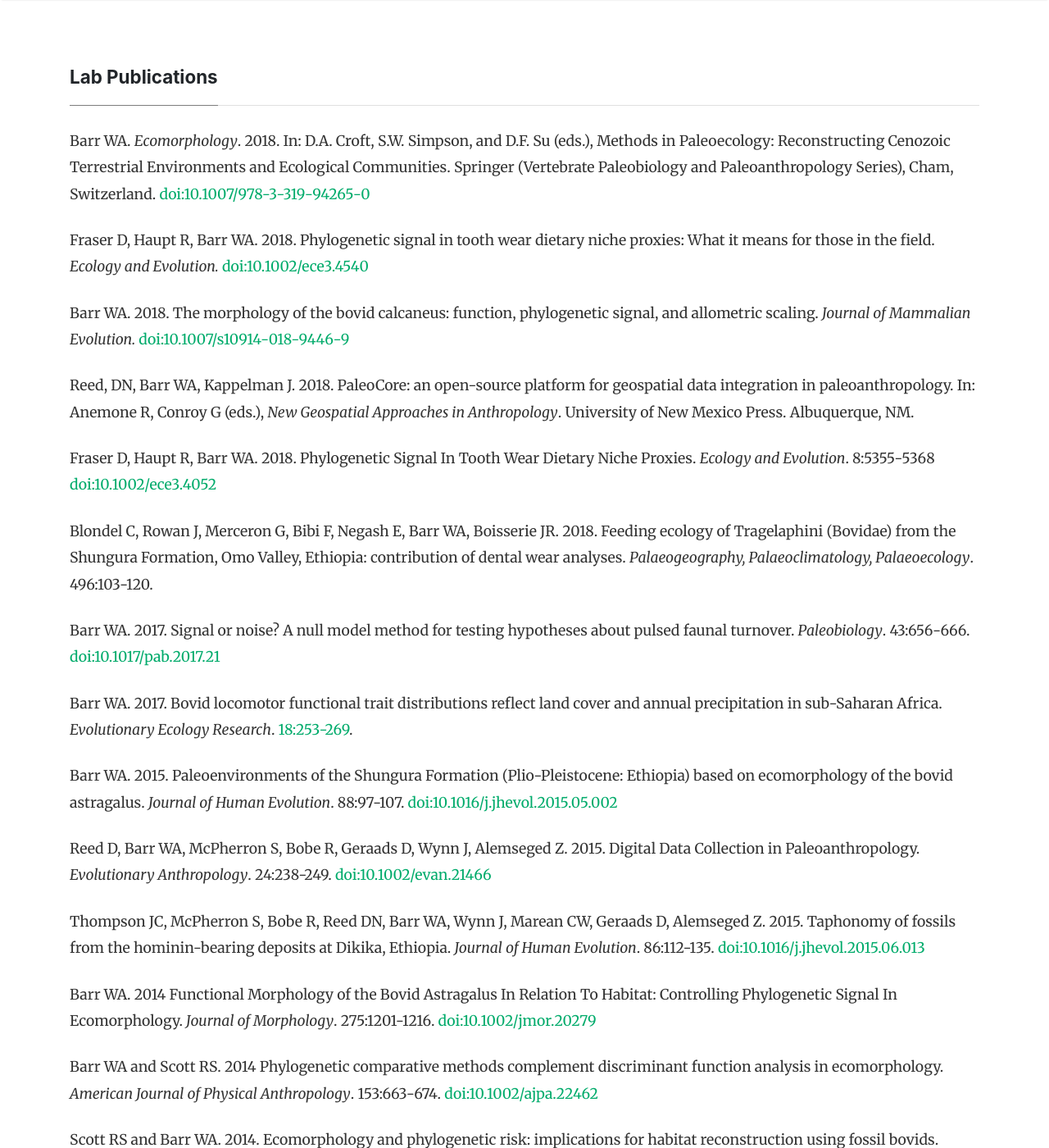
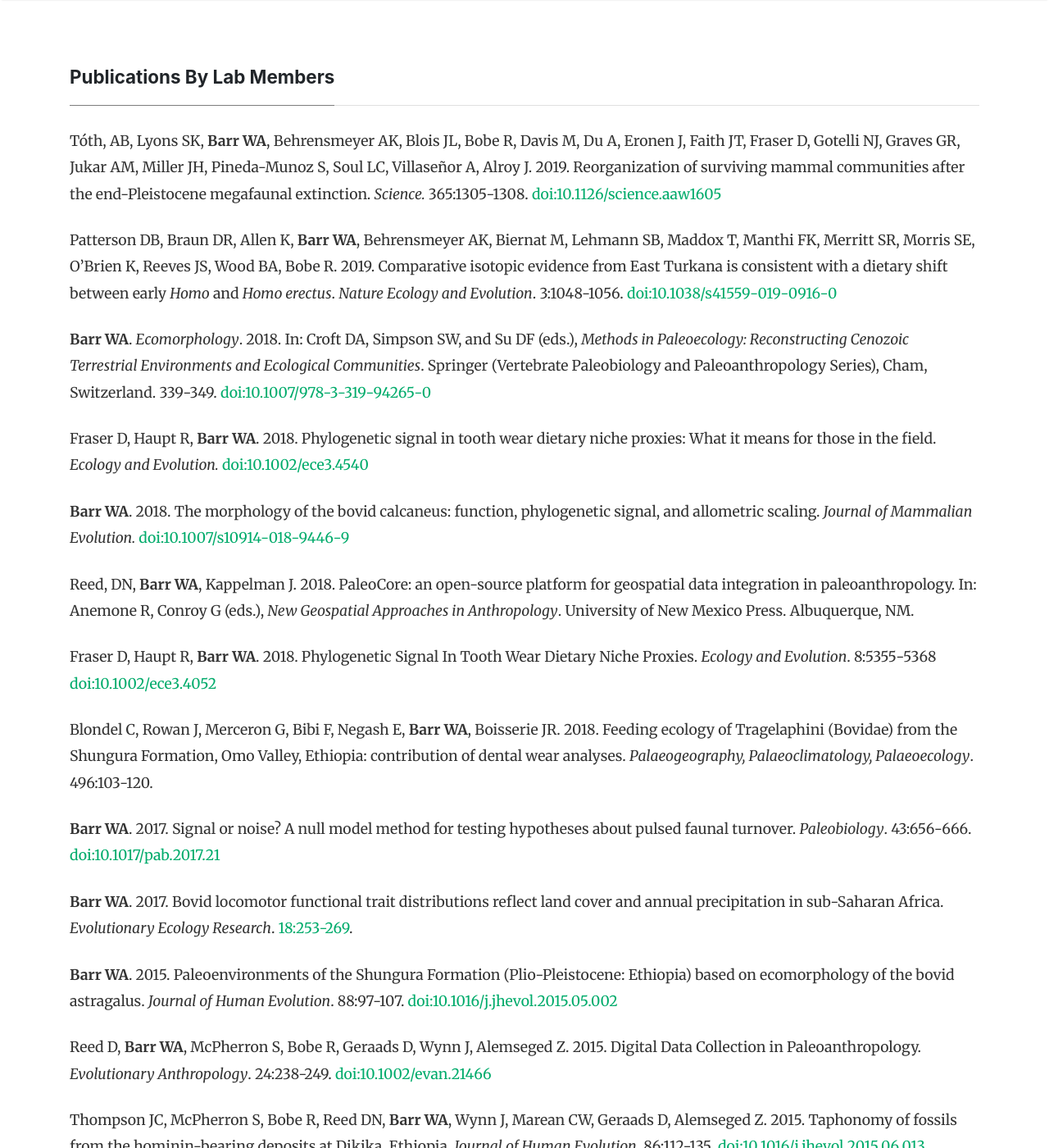
Before and after one commit to wabarr/PAPER, a Jekyll site: the page built from publications.md, in a window 1280 px wide and 1400 px high. Shown: the whole window at 82% size. Built offline with Jekyll 4.4.1, drawn with Linux system fonts in a browser that asks for light colours; nearby versions of some CDN libraries; comment, search, counter and statistics services are not loaded; some of the changed text lies outside the part shown.

Commit message:
automatically make pubs from my CV

```diff
--- a/publications.md
+++ b/publications.md
@@ -1,82 +1,41 @@
----
-title: Lab Publications
-layout: page
 ---
 
+title: Publications By Lab Members
 
-Barr WA. *Ecomorphology*. 2018. In: D.A. Croft, S.W. Simpson,
-and D.F. Su (eds.), Methods in Paleoecology: Reconstructing Cenozoic
-Terrestrial Environments and Ecological Communities. Springer
-(Vertebrate Paleobiology and Paleoanthropology Series), Cham,
-Switzerland.
-[doi:10.1007/978-3-319-94265-0](https://doi.org/10.1007/978-3-319-94265-0)
+layout: page
 
-Fraser D, Haupt R, Barr WA. 2018. Phylogenetic signal in tooth
-wear dietary niche proxies: What it means for those in the field.
-*Ecology and Evolution.*
-[doi:10.1002/ece3.4540](https://dx.doi.org/10.1002/ece3.4540)
+---
 
-Barr WA. 2018. The morphology of the bovid calcaneus: function,
-phylogenetic signal, and allometric scaling. *Journal of Mammalian
-Evolution.*
-[doi:10.1007/s10914-018-9446-9](https://dx.doi.org/10.1007/s10914-018-9446-9)
+Tóth, AB, Lyons SK, **Barr WA**, Behrensmeyer AK, Blois JL, Bobe R, Davis M, Du A, Eronen J, Faith JT, Fraser D, Gotelli NJ, Graves GR, Jukar AM, Miller JH, Pineda-Munoz S, Soul LC, Villaseñor A, Alroy J. 2019. Reorganization of surviving mammal communities after the end-Pleistocene megafaunal extinction. *Science.* 365:1305-1308. [doi:10.1126/science.aaw1605](https://dx.doi.org/10.1126/science.aaw1605 )
 
-Reed, DN, Barr WA, Kappelman J. 2018. PaleoCore: an open-source
-platform for geospatial data integration in paleoanthropology. In:
-Anemone R, Conroy G (eds.), *New Geospatial Approaches in Anthropology*.
-University of New Mexico Press. Albuquerque, NM.
+Patterson DB, Braun DR, Allen K, **Barr WA**, Behrensmeyer AK, Biernat M, Lehmann SB, Maddox T, Manthi FK, Merritt SR, Morris SE, O'Brien K, Reeves JS, Wood BA, Bobe R. 2019. Comparative isotopic evidence from East Turkana is consistent with a dietary shift between early *Homo* and *Homo erectus*. *Nature Ecology and Evolution*. 3:1048-1056. [doi:10.1038/s41559-019-0916-0](https:://dx.doi.org/10.1038/s41559-019-0916-0)
 
-Fraser D, Haupt R, Barr WA. 2018. Phylogenetic Signal In Tooth
-Wear Dietary Niche Proxies. *Ecology and Evolution*. 8:5355-5368
-[doi:10.1002/ece3.4052](https://doi.org/10.1002/ece3.4052)
+**Barr WA**. *Ecomorphology*. 2018. In: Croft DA, Simpson SW, and Su DF (eds.), *Methods in Paleoecology: Reconstructing Cenozoic Terrestrial Environments and Ecological Communities*. Springer (Vertebrate Paleobiology and Paleoanthropology Series), Cham, Switzerland. 339-349. [doi:10.1007/978-3-319-94265-0](https://doi.org/10.1007/978-3-319-94265-0)
 
-Blondel C, Rowan J, Merceron G, Bibi F, Negash E, Barr WA,
-Boisserie JR. 2018. Feeding ecology of Tragelaphini (Bovidae) from the
-Shungura Formation, Omo Valley, Ethiopia: contribution of dental wear
-analyses. *Palaeogeography, Palaeoclimatology, Palaeoecology*.
-496:103-120.
+Fraser D, Haupt R, **Barr WA**. 2018. Phylogenetic signal in tooth wear dietary niche proxies: What it means for those in the field. *Ecology and Evolution.* [doi:10.1002/ece3.4540](https://dx.doi.org/10.1002/ece3.4540)
 
-Barr WA. 2017. Signal or noise? A null model method for testing
-hypotheses about pulsed faunal turnover. *Paleobiology*. 43:656-666.
-[doi:10.1017/pab.2017.21](https://doi.org/10.1017/pab.2017.21)
+**Barr WA**. 2018. The morphology of the bovid calcaneus: function, phylogenetic signal, and allometric scaling. *Journal of Mammalian Evolution.* [doi:10.1007/s10914-018-9446-9](https://dx.doi.org/10.1007/s10914-018-9446-9)
 
-Barr WA. 2017. Bovid locomotor functional trait distributions
-reflect land cover and annual precipitation in sub-Saharan Africa.
-*Evolutionary Ecology Research*.
-[18:253-269](http://www.evolutionary-ecology.com/issues/v18/n03/ddar3051.pdf).
+Reed, DN, **Barr WA**, Kappelman J. 2018. PaleoCore: an open-source platform for geospatial data integration in paleoanthropology. In: Anemone R, Conroy G (eds.), *New Geospatial Approaches in Anthropology*. University of New Mexico Press. Albuquerque, NM.
 
-Barr WA. 2015. Paleoenvironments of the Shungura Formation
-(Plio-Pleistocene: Ethiopia) based on ecomorphology of the bovid
-astragalus. *Journal of Human Evolution*. 88:97-107.
-[doi:10.1016/j.jhevol.2015.05.002](http://dx.doi.org/10.1016/j.jhevol.2015.05.002)
+Fraser D, Haupt R, **Barr WA**. 2018. Phylogenetic Signal In Tooth Wear Dietary Niche Proxies. *Ecology and Evolution*. 8:5355-5368 [doi:10.1002/ece3.4052](https://doi.org/10.1002/ece3.4052)
 
-Reed D, Barr WA, McPherron S, Bobe R, Geraads D, Wynn J,
-Alemseged Z. 2015. Digital Data Collection in Paleoanthropology.
-*Evolutionary Anthropology*. 24:238-249.
-[doi:10.1002/evan.21466](http://dx.doi.org/10.1002/evan.21466)
+Blondel C, Rowan J, Merceron G, Bibi F, Negash E, **Barr WA**, Boisserie JR. 2018. Feeding ecology of Tragelaphini (Bovidae) from the Shungura Formation, Omo Valley, Ethiopia: contribution of dental wear analyses. *Palaeogeography, Palaeoclimatology, Palaeoecology*. 496:103-120.
 
-Thompson JC, McPherron S, Bobe R, Reed DN, Barr WA, Wynn J,
-Marean CW, Geraads D, Alemseged Z. 2015. Taphonomy of fossils from the
-hominin-bearing deposits at Dikika, Ethiopia. *Journal of Human
-Evolution*. 86:112-135.
-[doi:10.1016/j.jhevol.2015.06.013](http://dx.doi.org/10.1016/j.jhevol.2015.06.013)
+**Barr WA**. 2017. Signal or noise? A null model method for testing hypotheses about pulsed faunal turnover. *Paleobiology*. 43:656-666. [doi:10.1017/pab.2017.21](https://doi.org/10.1017/pab.2017.21)
 
-Barr WA. 2014 Functional Morphology of the Bovid Astragalus In
-Relation To Habitat: Controlling Phylogenetic Signal In Ecomorphology.
-*Journal of Morphology*. 275:1201-1216.
-[doi:10.1002/jmor.20279](http://dx.doi.org/10.1002/jmor.20279)
+**Barr WA**. 2017. Bovid locomotor functional trait distributions reflect land cover and annual precipitation in sub-Saharan Africa. *Evolutionary Ecology Research*. [18:253-269](http://www.evolutionary-ecology.com/issues/v18/n03/ddar3051.pdf).
 
-Barr WA and Scott RS. 2014 Phylogenetic comparative methods
-complement discriminant function analysis in ecomorphology. *American
-Journal of Physical Anthropology*. 153:663-674.
-[doi:10.1002/ajpa.22462](http://dx.doi.org/10.1002/ajpa.22462)
+**Barr WA**. 2015. Paleoenvironments of the Shungura Formation (Plio-Pleistocene: Ethiopia) based on ecomorphology of the bovid astragalus. *Journal of Human Evolution*. 88:97-107. [doi:10.1016/j.jhevol.2015.05.002](http://dx.doi.org/10.1016/j.jhevol.2015.05.002)
 
-Scott RS and Barr WA. 2014. Ecomorphology and phylogenetic risk:
-implications for habitat reconstruction using fossil bovids. *Journal of
-Human Evolution*. 73:47-57.
-[doi:10.1016/j.jhevol.2014.02.023](http://dx.doi.org/10.1016/j.jhevol.2014.02.023)
+Reed D, **Barr WA**, McPherron S, Bobe R, Geraads D, Wynn J, Alemseged Z. 2015. Digital Data Collection in Paleoanthropology. *Evolutionary Anthropology*. 24:238-249. [doi:10.1002/evan.21466](http://dx.doi.org/10.1002/evan.21466)
 
-Reed DN, and Barr WA. 2010. A preliminary account of the rodents
-from Pleistocene levels at Grotte des Contrebandiers (Smuggler’s Cave),
-Morocco. *Historical Biology*. 22:286-294.
-[doi:10.1080/08912960903562192](http://dx.doi.org/10.1080/08912960903562192)
+Thompson JC, McPherron S, Bobe R, Reed DN, **Barr WA**, Wynn J, Marean CW, Geraads D, Alemseged Z. 2015. Taphonomy of fossils from the hominin-bearing deposits at Dikika, Ethiopia. *Journal of Human Evolution*. 86:112-135. [doi:10.1016/j.jhevol.2015.06.013](http://dx.doi.org/10.1016/j.jhevol.2015.06.013)
+
+**Barr WA**. 2014 Functional Morphology of the Bovid Astragalus In Relation To Habitat: Controlling Phylogenetic Signal In Ecomorphology. *Journal of Morphology*. 275:1201-1216. [doi:10.1002/jmor.20279](http://dx.doi.org/10.1002/jmor.20279)
+
+**Barr WA** and Scott RS. 2014 Phylogenetic comparative methods complement discriminant function analysis in ecomorphology. *American Journal of Physical Anthropology*. 153:663-674. [doi:10.1002/ajpa.22462](http://dx.doi.org/10.1002/ajpa.22462)
+
+Scott RS and **Barr WA**. 2014. Ecomorphology and phylogenetic risk: implications for habitat reconstruction using fossil bovids. *Journal of Human Evolution*. 73:47-57. [doi:10.1016/j.jhevol.2014.02.023](http://dx.doi.org/10.1016/j.jhevol.2014.02.023)
+
+Reed DN, and **Barr WA**. 2010. A preliminary account of the rodents from Pleistocene levels at Grotte des Contrebandiers (Smuggler's Cave), Morocco. *Historical Biology*. 22:286-294. [doi:10.1080/08912960903562192](http://dx.doi.org/10.1080/08912960903562192)
```
Also changed, not shown: pubs-header.yaml (added, +7 -0 lines).
